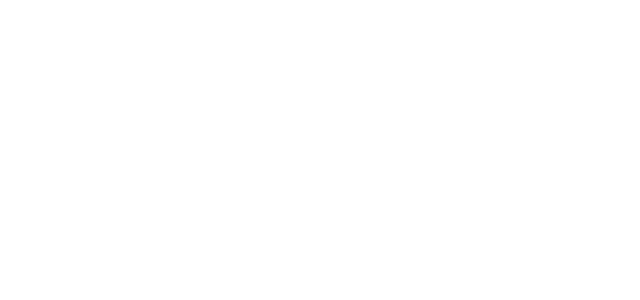
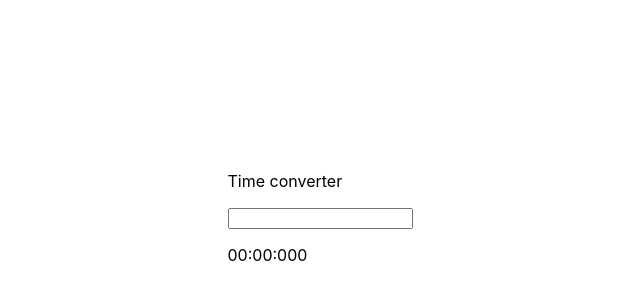
Before and after one commit to erifranck/duration-test, a React (Create React App) app: page / in a window 1280 px wide. Shown: the part 182-482 px from the top of the page, without its empty margins (320-960 px from the left). Built offline with nearby package versions, Linux system fonts and the light colour scheme.

Commit message:
create input component

```diff
--- a/src/components/App.tsx
+++ b/src/components/App.tsx
@@ -1,6 +1,6 @@
 import React from "react";
-import Solution from "containers/Solution";
+import Solution from "../containers/Solution";
 
-const App = () => <Solution />;
+const App = () => <div className="app-container"><Solution /></div>;
 
 export default App;
--- /dev/null
+++ b/src/components/Input.tsx
@@ -0,0 +1,12 @@
+import React from 'react';
+
+interface Props {
+      onChange: (value: string) => void;
+}
+
+export const Input = (props: Props) => {
+      return (
+            <input type="number"
+             onChange={ (ev) => props.onChange(ev.currentTarget.value || '0')}/>
+      );
+}
--- a/src/containers/Solution.tsx
+++ b/src/containers/Solution.tsx
@@ -1,7 +1,31 @@
 import React, { Component } from 'react';
+import {Input} from '../components/Input';
+import { formatTime } from '../utils/timeConverter';
 
-export default class Solution extends Component {
+interface State {
+  result: string;
+}
+export default class Solution extends Component<{}, State> {
+  constructor(props: {}) {
+    super(props);
+    this.state = {
+      result: "00:00:000"
+    }
+  }
+  onInputChange = (value: string) => {
+    this.setState({
+      result: formatTime(parseInt(value))
+    })
+  }
   render = () => {
-    return <div />;
+    return (
+      <div>
+        <p>Time converter</p>
+        <Input onChange={this.onInputChange} />
+        <p>
+          {this.state.result}
+        </p>
+      </div>
+    )
   }
 }
```
